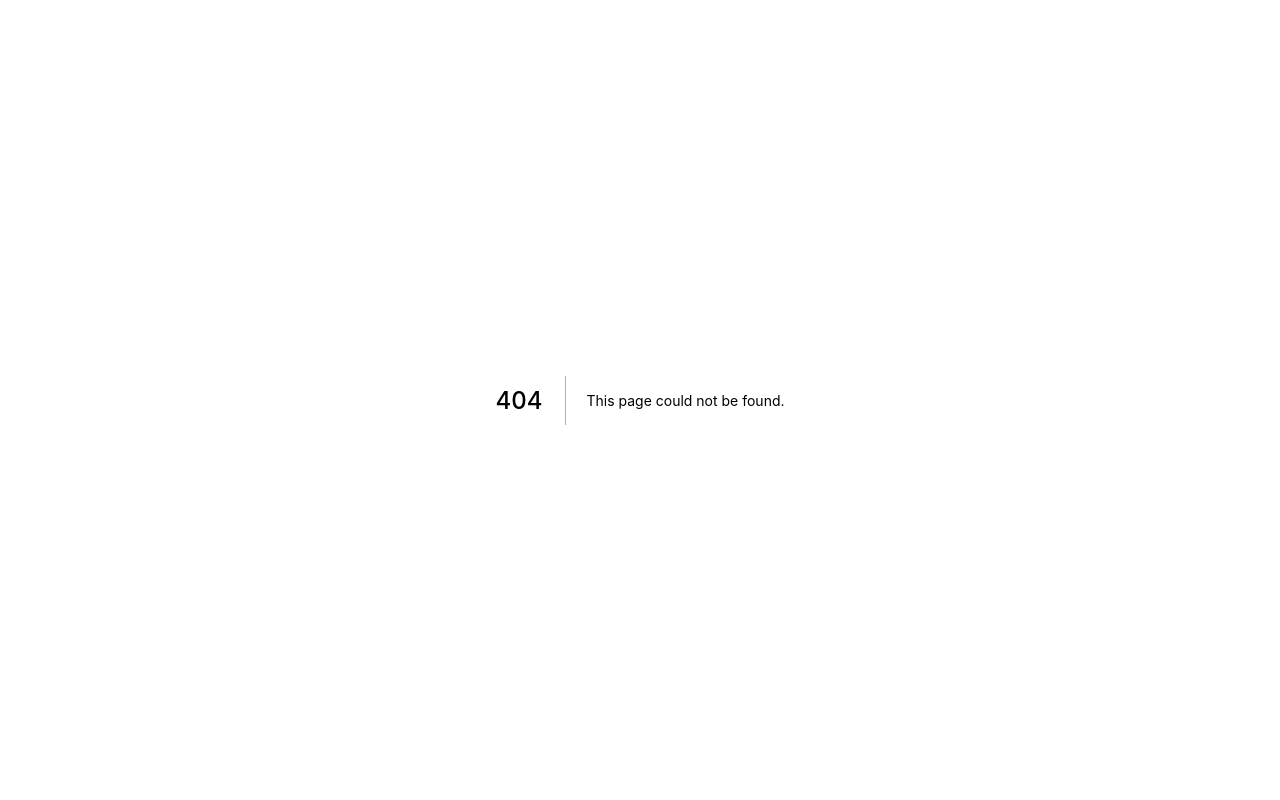
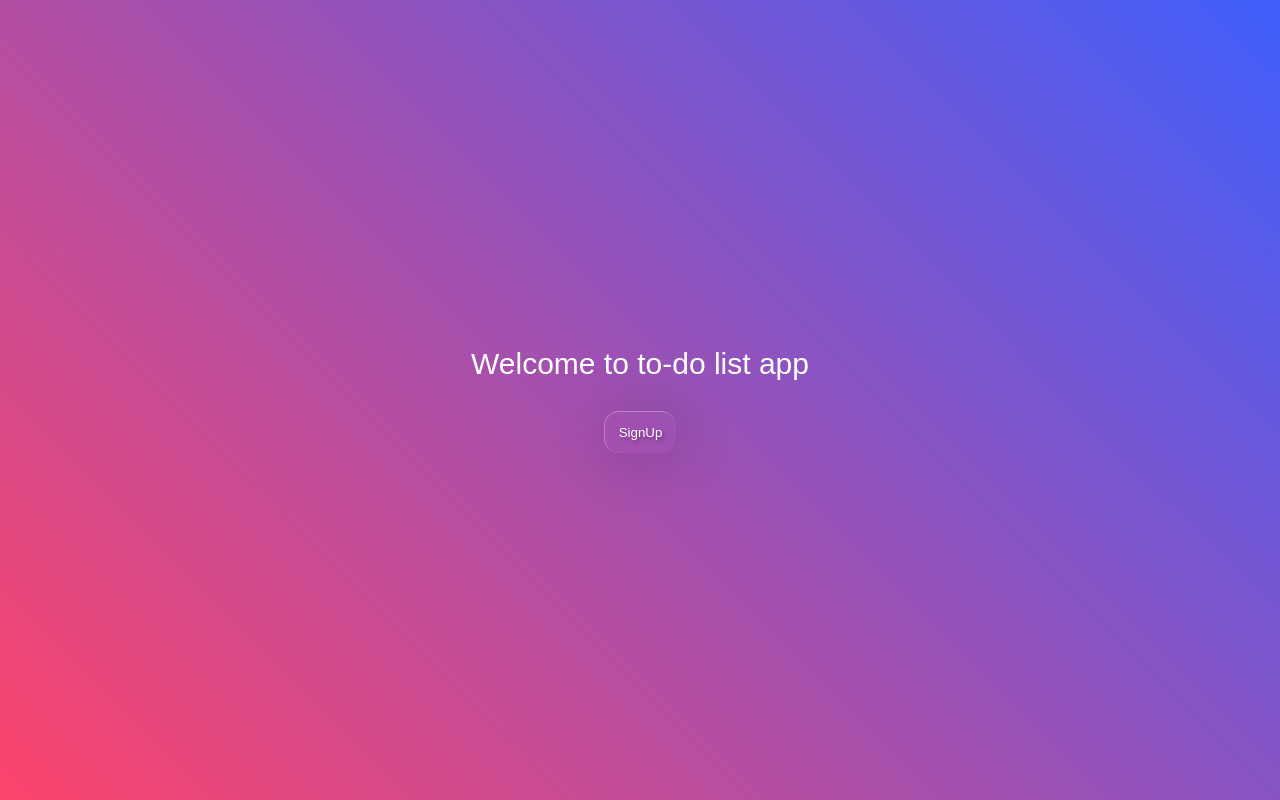
Before and after one commit to ShilpiMaurya/to-do-list, a Next.js app: page /signup in a window 1280 px wide. Before the commit this address had no page. Built offline with nearby package versions, Linux system fonts and the light colour scheme.

Commit message:
added: signup page

```diff
--- /dev/null
+++ b/pages/signup.tsx
@@ -0,0 +1,31 @@
+import styled from "styled-components";
+import SignupPage from "../components/SignupPage";
+
+const Container = styled.div`
+  display: flex;
+  flex-direction: column;
+  align-items: center;
+  justify-content: center;
+  background: linear-gradient(45deg, #fc446b, #3f5efb);
+  height: 100vh;
+  width: 100vw;
+`;
+
+const H1 = styled.div`
+  color: white;
+  font-size: 30px;
+  padding-bottom: 30px;
+`;
+
+const Signup = () => {
+  return (
+    <>
+      <Container>
+        <H1>Welcome to to-do list app</H1>
+        <SignupPage />
+      </Container>
+    </>
+  );
+};
+
+export default Signup;
```
